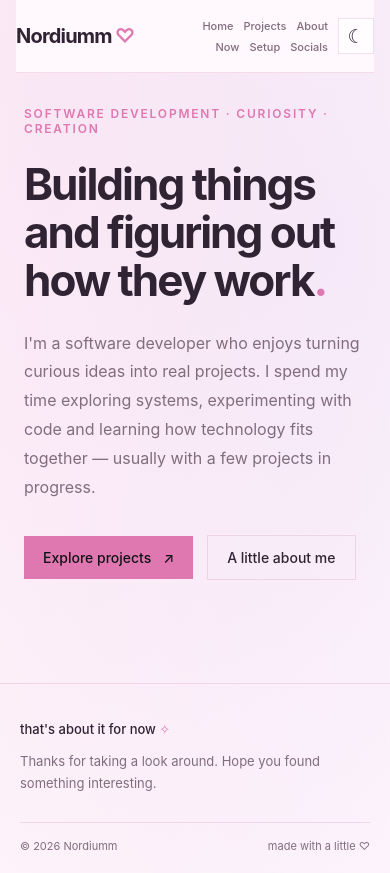
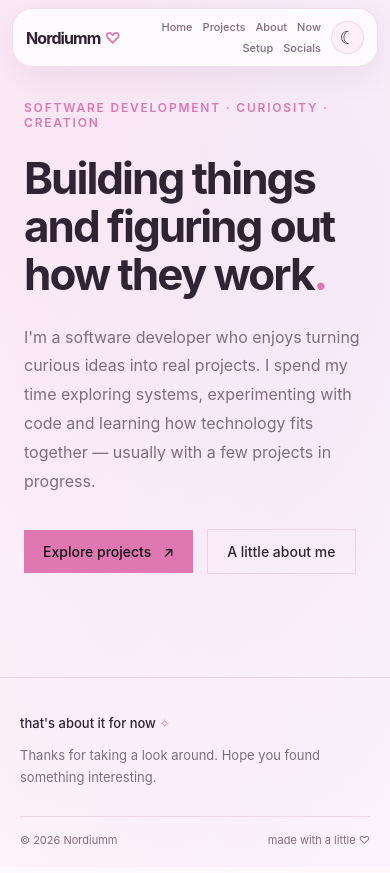
Before and after one commit to Nordiumm/Nordiumm.github.io, a React (Vite) app: page / in a window 390 px wide. Built offline with nearby package versions, Linux system fonts and the light colour scheme.

Commit message:
Redesign site with glossy glass styling

```diff
--- a/src/components/shared/Navigation/Navigation.module.css
+++ b/src/components/shared/Navigation/Navigation.module.css
@@ -1,113 +1,104 @@
 .navigation {
   position: sticky;
-  top: 0;
+  top: 14px;
   z-index: 100;
-
   display: flex;
   align-items: center;
   justify-content: space-between;
-
-  width: min(100% - 48px, 1100px);
-  margin: 0 auto;
-  padding: 22px 0;
-
-  background: var(--color-background);
-  border-bottom: 1px solid var(--color-border);
+  width: min(100% - 40px, 1160px);
+  margin: 14px auto 0;
+  padding: 13px 18px;
+  border: 1px solid var(--color-border);
+  border-radius: var(--radius-full);
+  background: var(--color-surface);
+  box-shadow: 0 10px 34px rgba(90, 55, 80, 0.07), inset 0 1px 0 var(--glass-highlight);
+  backdrop-filter: blur(22px);
+  -webkit-backdrop-filter: blur(22px);
 }
 
 .logo {
-  font-size: 20px;
-  font-weight: 700;
-  letter-spacing: -0.8px;
+  font-size: 19px;
+  font-weight: 750;
+  letter-spacing: -0.9px;
   white-space: nowrap;
 }
 
 .logo span {
+  margin-left: 4px;
   color: var(--color-primary);
-  margin-left: 3px;
 }
 
-.right {
-  display: flex;
-  align-items: center;
-  gap: 28px;
-}
-
+.right,
 .links {
   display: flex;
   align-items: center;
-  gap: 32px;
 }
 
+.right { gap: 18px; }
+.links { gap: 25px; }
+
 .links a {
+  position: relative;
   color: var(--color-text-secondary);
-  font-size: 14px;
-  font-weight: 500;
+  font-size: 13px;
+  font-weight: 550;
   transition: color var(--transition-fast);
 }
 
-.links a:hover {
-  color: var(--color-text);
+.links a::after {
+  position: absolute;
+  right: 0;
+  bottom: -7px;
+  left: 0;
+  height: 2px;
+  border-radius: 2px;
+  background: linear-gradient(90deg, var(--color-primary), #b7a2f6);
+  content: '';
+  transform: scaleX(0);
+  transform-origin: left;
+  transition: transform var(--transition-fast);
 }
 
+.links a:hover { color: var(--color-text); }
+.links a:hover::after { transform: scaleX(1); }
+
 .themeToggle {
-  display: flex;
-  align-items: center;
-  justify-content: center;
-
-  width: 36px;
-  height: 36px;
+  display: grid;
+  place-items: center;
+  width: 37px;
+  height: 37px;
   flex-shrink: 0;
-
-  background: var(--color-surface);
   border: 1px solid var(--color-border);
-
+  border-radius: 50%;
+  background: var(--color-surface-secondary);
   color: var(--color-text);
-  font-size: 19px;
-
-  transition:
-    background var(--transition-fast),
-    border-color var(--transition-fast),
-    color var(--transition-fast);
+  font-size: 18px;
+  cursor: pointer;
+  transition: transform var(--transition-fast), background var(--transition-fast), border-color var(--transition-fast);
 }
 
 .themeToggle:hover {
-  background: var(--color-surface-secondary);
+  transform: rotate(-12deg);
   border-color: var(--color-primary);
+  background: var(--glass-highlight);
 }
 
 @media (max-width: 760px) {
   .navigation {
-    padding: 18px 0;
+    top: 8px;
+    width: calc(100% - 24px);
+    margin-top: 8px;
+    padding: 11px 13px;
+    border-radius: 20px;
   }
-
-  .right {
-    gap: 10px;
-  }
-
-  .links {
-    max-width: 190px;
-    flex-wrap: wrap;
-    justify-content: flex-end;
-    gap: 8px 14px;
-  }
-
-  .links a {
-    font-size: 12px;
-  }
+  .right { gap: 10px; }
+  .links { max-width: 250px; flex-wrap: wrap; justify-content: flex-end; gap: 8px 14px; }
+  .links a { font-size: 12px; }
 }
 
-@media (max-width: 390px) {
-  .navigation {
-    width: min(100% - 32px, 1100px);
-  }
-
-  .links {
-    max-width: 158px;
-    gap: 7px 10px;
-  }
-
-  .links a {
-    font-size: 11px;
-  }
+@media (max-width: 430px) {
+  .logo { font-size: 16px; }
+  .links { max-width: 190px; gap: 7px 10px; }
+  .links a { font-size: 11px; }
+  .themeToggle { width: 33px; height: 33px; }
 }
```
